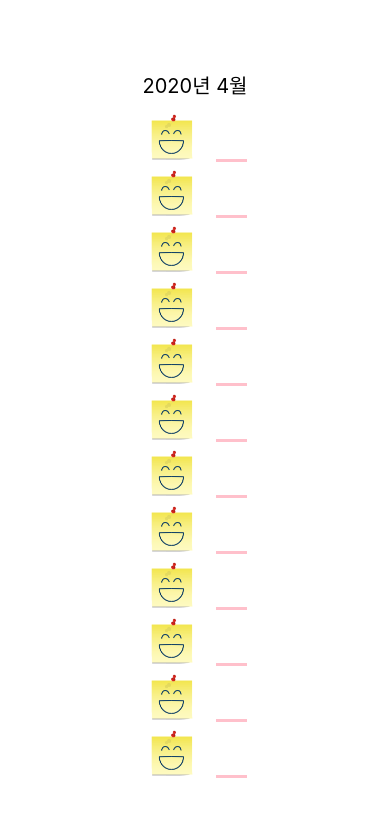
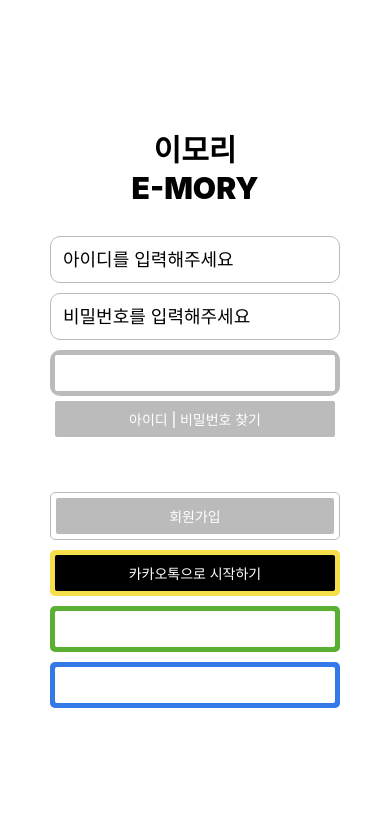
Before and after one commit to jenny5546/e-mory-front, a React Native app: screen / in a window 390 px wide. Shown: the top 816 px of the page. Built offline with nearby package versions, Linux system fonts and the light colour scheme.

Commit message:
done layout

```diff
--- a/App.js
+++ b/App.js
@@ -18,7 +18,7 @@ export default function App(){
   const [cover, setCover] = useState(true);
 
   useEffect(() => {
-    const timer = setTimeout(() => setCover(false), 1000);
+    const timer = setTimeout(() => setCover(false), 3000);
     return () => clearTimeout(timer);
   }, []);
 
@@ -26,7 +26,7 @@ export default function App(){
 
     <View style={styles.container}>
       <StatusBar/>
-      {cover ? <Cover/> : <Statistics/>}
+      {cover ? <Cover/> : <Login/>}
     </View>
   );
 }
```
